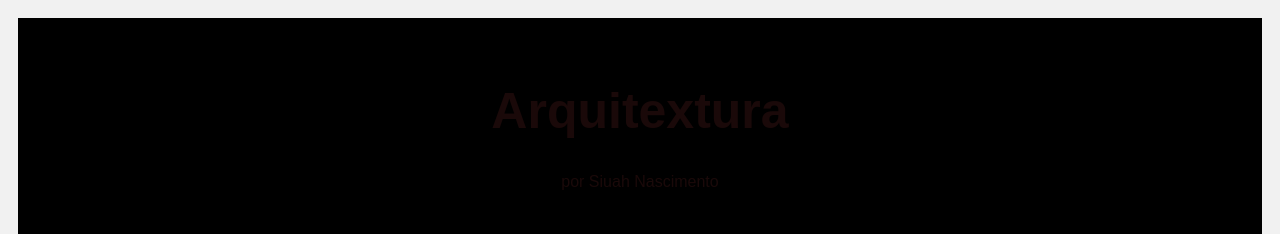
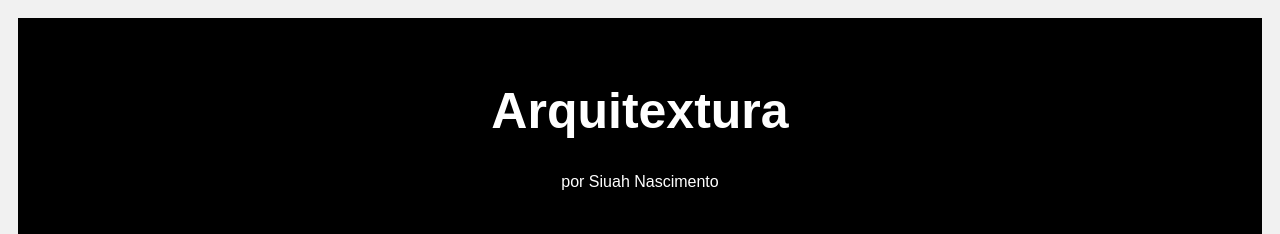
Before and after one commit to Siuah/siuah.github.io, a plain HTML site: page index.html in a window 1280 px wide. Shown: the top 234 px of the page. Drawn offline with Linux system fonts and the light colour scheme.

Commit message:
Add files via upload

```diff
--- a/css/resposivo.css
+++ b/css/resposivo.css
@@ -12,9 +12,9 @@
   header {
     padding: 30px;
     text-align: center;
-    background: rgba(131, 136, 134,.5);
+    background: rgb(255, 255, 255);
     background-image: url(../img/fundo.jpg);
-    color: rgb(26, 9, 9);
+    color: rgb(255, 255, 255);
   }
 
   header h1 {
```
